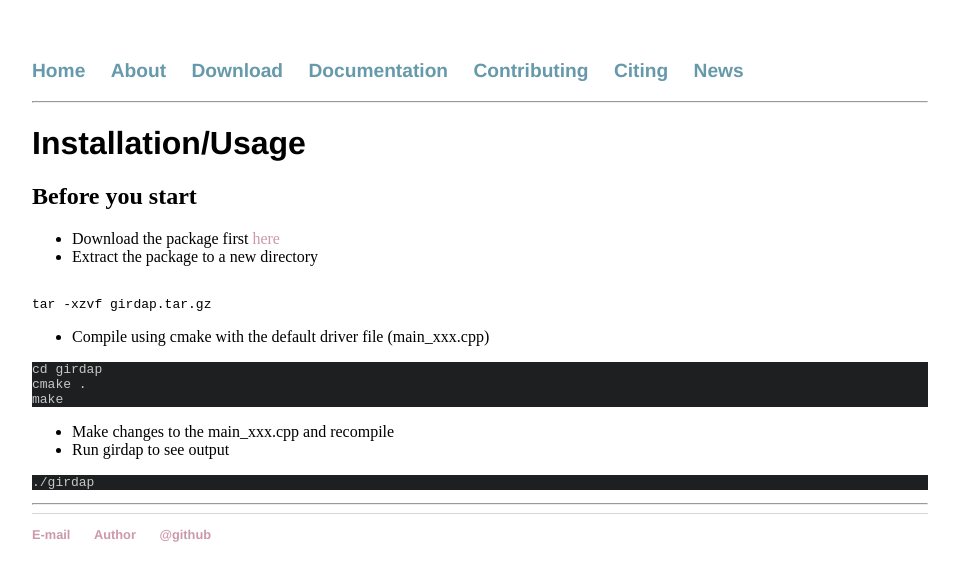
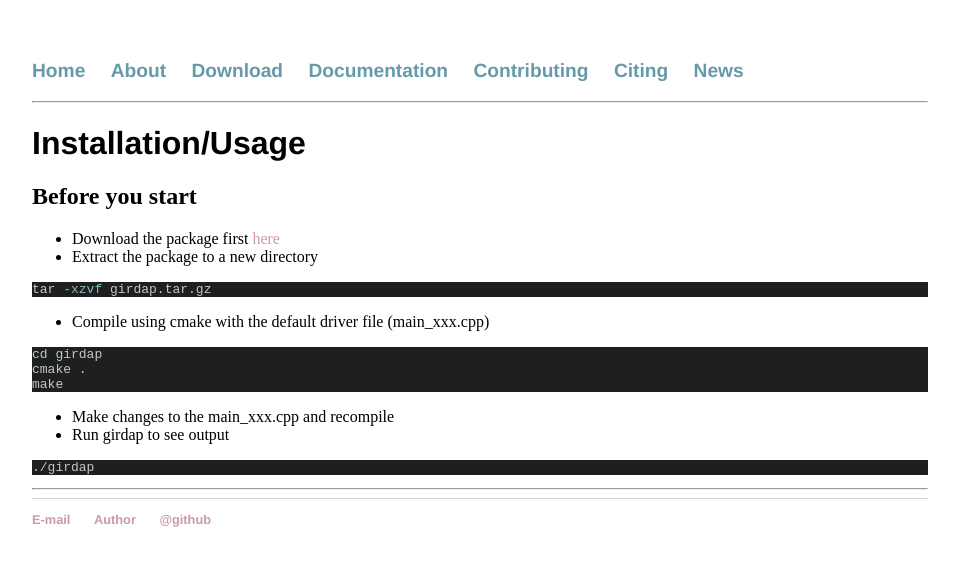
Before and after one commit to uzgoren/girdap, a Jekyll site: the page built from doc/first/index.html, in a window 1280 px wide. Shown: the top 581 px of the page, without its empty margins (160-1119 px from the left). Built offline with Jekyll 4.4.1, drawn with Linux system fonts in a browser that asks for light colours.

Commit message:
first added

````diff
--- a/doc/first/index.html
+++ b/doc/first/index.html
@@ -7,9 +7,10 @@ title: Installation/Usage
 ## Before you start
 * Download the package first [here]({{ site.baseurl}}/download/)
 * Extract the package to a new directory
-<pre><code class='bash'>
+
+```bash
 tar -xzvf girdap.tar.gz
-</code></pre>
+```
 
 * Compile using cmake with the default driver file (main_xxx.cpp)
 
````
